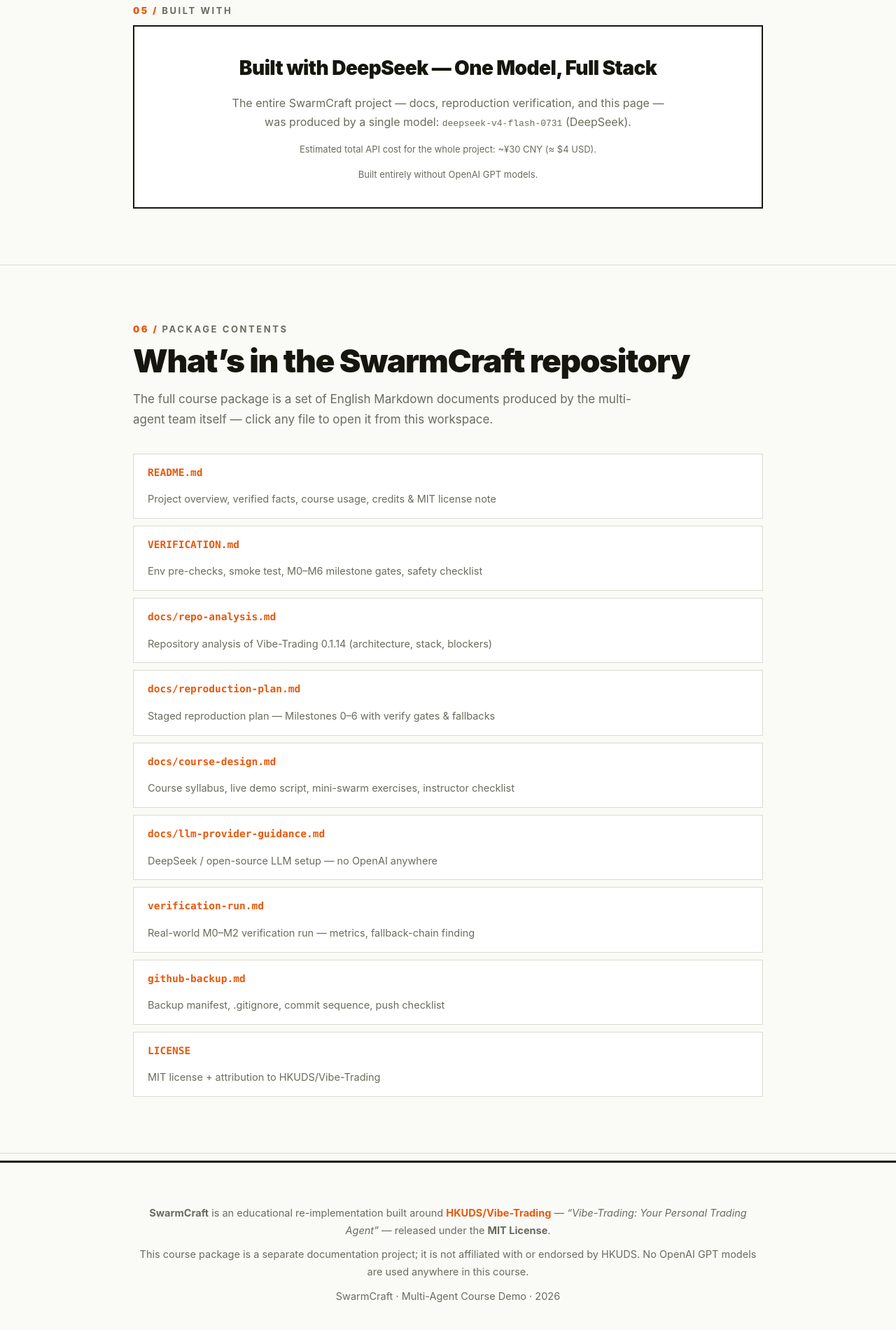
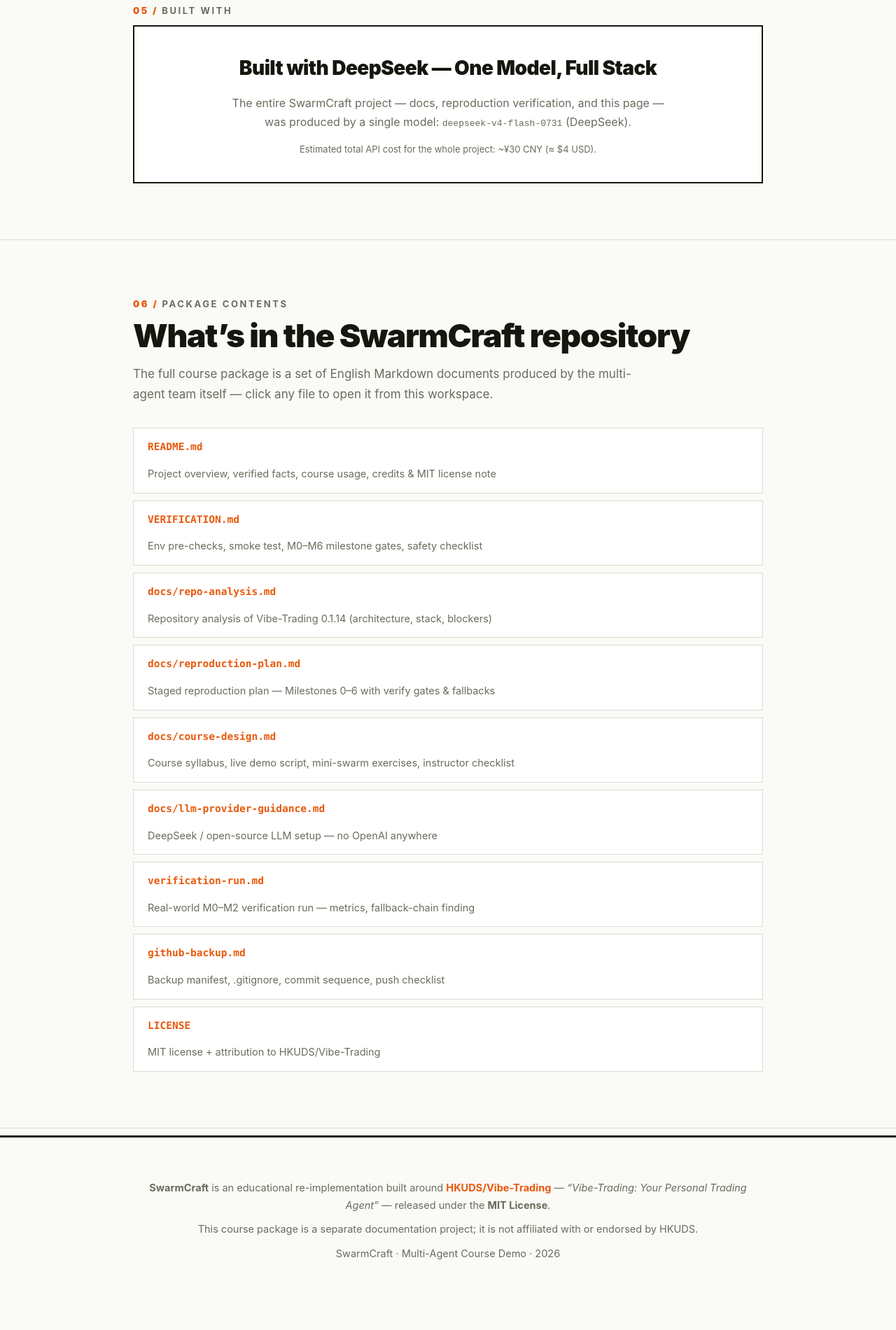
Before and after one commit to congw729/reproduce-repo-craft-demo, a plain HTML site: page index.html in a window 1280 px wide. Shown: the part 5144-7044 px from the top of the page at 70% size. Drawn offline with Linux system fonts and the light colour scheme.

Commit message:
docs: remove internal no-openai notes from course page

```diff
--- a/index.html
+++ b/index.html
@@ -359,9 +359,6 @@
       <p style="margin-top:14px;font-size:13px;color:var(--text-dim)">
         Estimated total API cost for the whole project: ~&yen;30 CNY (&asymp; $4 USD).
       </p>
-      <p style="margin-top:14px;font-size:13px;color:var(--text-dim)">
-        Built entirely without OpenAI GPT models.
-      </p>
     </div>
   </div>
 </section>
@@ -401,7 +398,7 @@
     </p>
     <p class="credit">
       This course package is a separate documentation project; it is not affiliated with or
-      endorsed by HKUDS. No OpenAI GPT models are used anywhere in this course.
+      endorsed by HKUDS.
     </p>
     <p>SwarmCraft · Multi-Agent Course Demo · 2026</p>
   </div>
```
